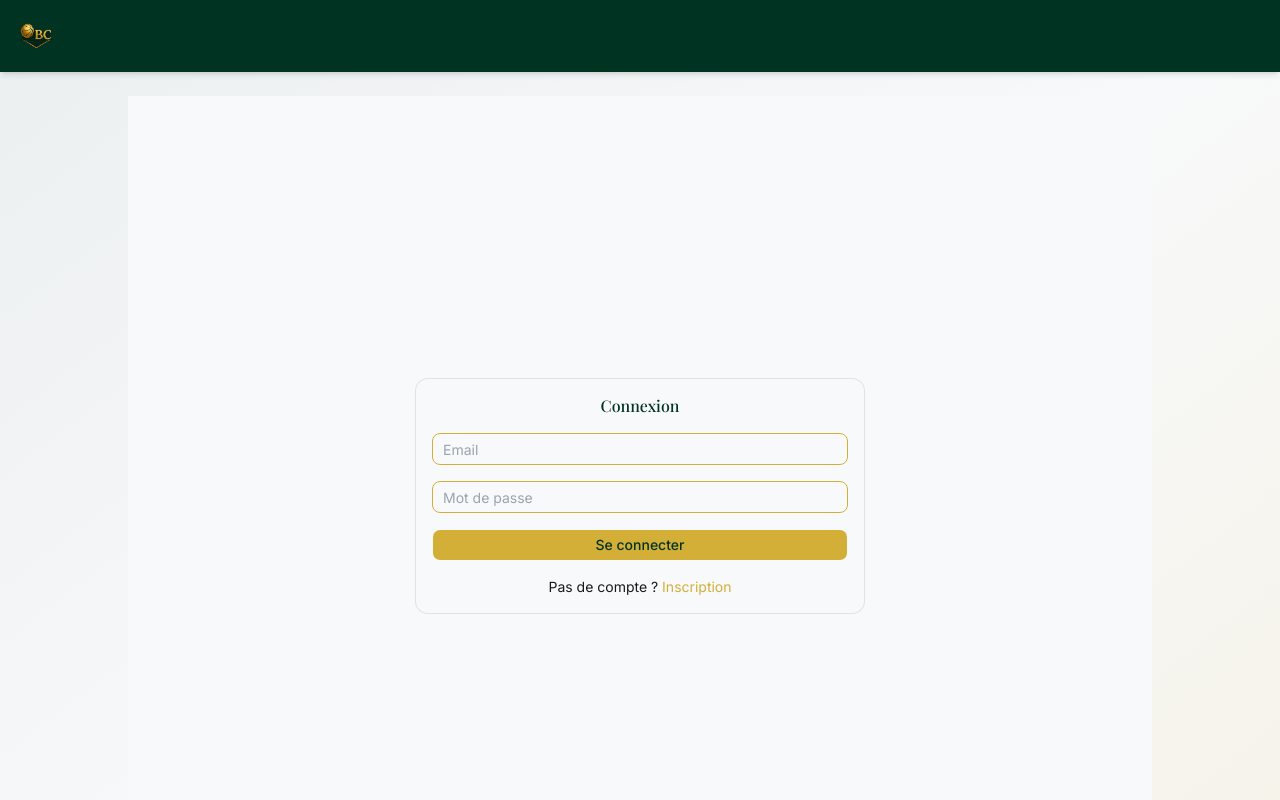
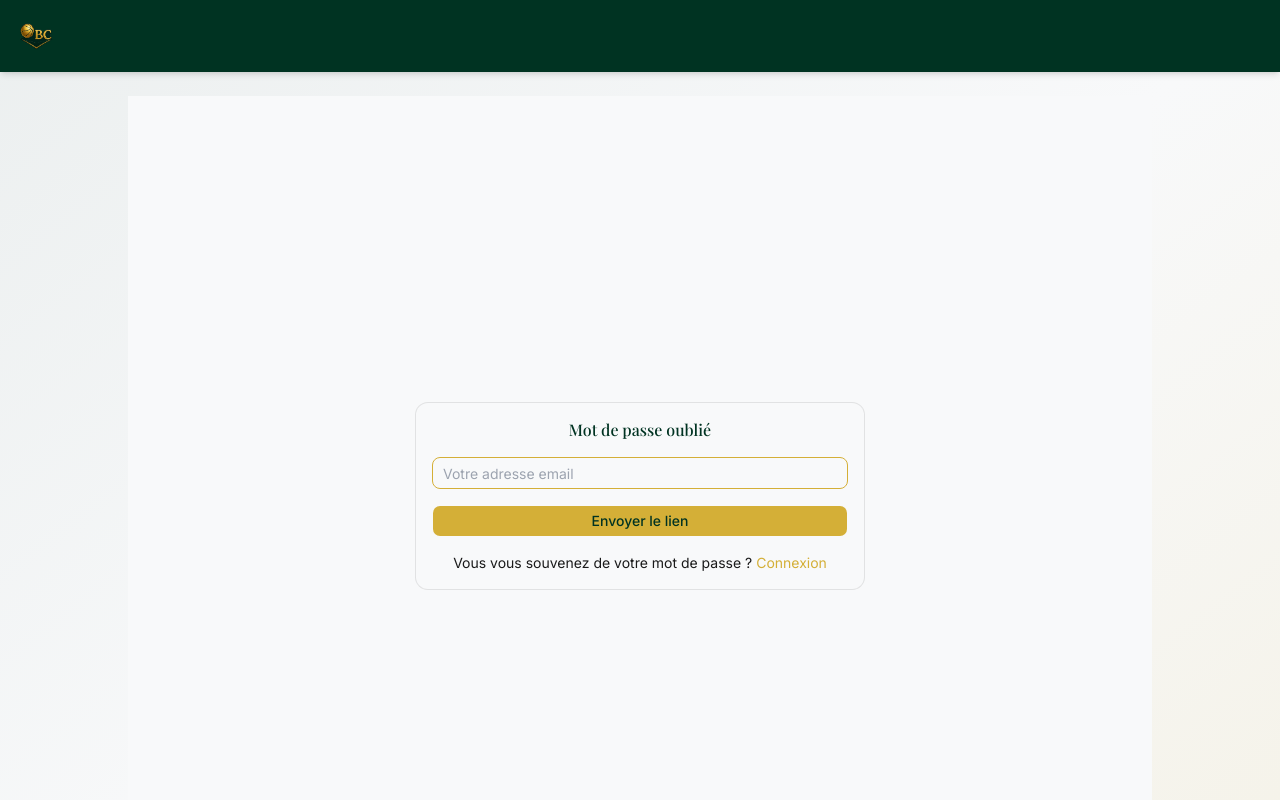
Before and after one commit to Yao-DPK/obc-app-front1, a React (Vite) app: page /forgot-password in a window 1280 px wide. Before the commit this address led to /login. Shown: the top 800 px of the page. Built offline with nearby package versions, Linux system fonts and the light colour scheme.

Commit message:
Mise en place de la foonctionnalité de changement de mot de passe

```diff
--- a/src/AppRouter.tsx
+++ b/src/AppRouter.tsx
@@ -9,6 +9,8 @@ import ManageAdmins from "./pages/super_admin/ManageAdmins";
 import Unauthorized from "./pages/Unauthorized";
 import InscriptionJoueur from "./pages/InscriptionJoueur";
 import { useEffect } from "react";
+import ForgotPassword from "./pages/ForgotPassword";
+import ResetPassword from "./pages/ResetPassword";
 
 interface ProtectedRouteProps {
   allowedRoles?: string[];
@@ -41,6 +43,8 @@ export function AppRouter() {
         <Route path="/login" element={<Login />} />
         <Route path="/register" element={<InscriptionJoueur />} />
         <Route path="/unauthorized" element={<Unauthorized />} />
+        <Route path="/forgot-password" element={<ForgotPassword />} />
+        <Route path="/reset-password" element={<ResetPassword />} />
       </Route>
 
       {/* Routes privées */}
--- /dev/null
+++ b/src/pages/ForgotPassword.tsx
@@ -0,0 +1,97 @@
+// src/pages/ForgotPassword.tsx
+import { useState } from 'react';
+import { Link } from 'react-router-dom';
+import { useForm } from 'react-hook-form';
+import { zodResolver } from '@hookform/resolvers/zod';
+import { z } from 'zod';
+import { toast } from 'sonner';
+import api from '../lib/axios';
+import { Card, CardContent, CardHeader, CardTitle } from '../components/ui/card';
+import { Input } from '../components/ui/input';
+import { Button } from '../components/ui/button';
+
+const forgotPasswordSchema = z.object({
+  email: z.string().email('Email invalide'),
+});
+
+type ForgotPasswordData = z.infer<typeof forgotPasswordSchema>;
+
+export default function ForgotPassword() {
+  const [isLoading, setIsLoading] = useState(false);
+  const [submitted, setSubmitted] = useState(false);
+
+  const {
+    register,
+    handleSubmit,
+    formState: { errors },
+  } = useForm<ForgotPasswordData>({
+    resolver: zodResolver(forgotPasswordSchema),
+  });
+
+  const onSubmit = async (data: ForgotPasswordData) => {
+    setIsLoading(true);
+    try {
+      await api.post('/api/auth/forgot-password', { email: data.email });
+      setSubmitted(true);
+      toast.success('Email envoyé avec les instructions');
+    } catch (err: any) {
+      toast.error(err.response?.data?.message || 'Erreur lors de l\'envoi');
+    } finally {
+      setIsLoading(false);
+    }
+  };
+
+  if (submitted) {
+    return (
+      <div className="min-h-screen flex items-center justify-center bg-background">
+        <Card className="w-full max-w-md">
+          <CardHeader>
+            <CardTitle className="text-center text-primary">Email envoyé</CardTitle>
+          </CardHeader>
+          <CardContent>
+            <p className="text-center mb-4">
+              Si un compte existe avec cet email, vous recevrez un lien pour réinitialiser votre mot de passe.
+            </p>
+            <Link to="/login" className="text-secondary hover:underline block text-center">
+              Retour à la connexion
+            </Link>
+          </CardContent>
+        </Card>
+      </div>
+    );
+  }
+
+  return (
+    <div className="min-h-screen flex items-center justify-center bg-background">
+      <Card className="w-full max-w-md">
+        <CardHeader>
+          <CardTitle className="text-center text-primary">Mot de passe oublié</CardTitle>
+        </CardHeader>
+        <CardContent>
+          <form onSubmit={handleSubmit(onSubmit)} className="space-y-4">
+            <div>
+              <Input
+                type="email"
+                placeholder="Votre adresse email"
+                {...register('email')}
+                disabled={isLoading}
+              />
+              {errors.email && (
+                <p className="text-red-500 text-sm mt-1">{errors.email.message}</p>
+              )}
+            </div>
+            <Button type="submit" className="w-full bg-secondary text-primary hover:bg-secondary/90" disabled={isLoading}>
+              {isLoading ? 'Envoi en cours...' : 'Envoyer le lien'}
+            </Button>
+            <p className="text-center text-sm">
+              Vous vous souvenez de votre mot de passe ?{' '}
+              <Link to="/login" className="text-secondary hover:underline">
+                Connexion
+              </Link>
+            </p>
+          </form>
+        </CardContent>
+      </Card>
+    </div>
+  );
+}
--- a/src/pages/Login.tsx
+++ b/src/pages/Login.tsx
@@ -62,6 +62,12 @@ export default function Login() {
                 Inscription
               </Link>
             </p>
+            <p className="text-center text-sm">
+              Mot de passe oublié ?{' '}
+              <Link to="/forgot-password" className="text-secondary hover:underline">
+                Réinitialiser
+              </Link>
+            </p>
           </form>
         </CardContent>
       </Card>
--- /dev/null
+++ b/src/pages/ResetPassword.tsx
@@ -0,0 +1,127 @@
+// src/pages/ResetPassword.tsx
+import { useState, useEffect } from 'react';
+import { useNavigate, useSearchParams, Link } from 'react-router-dom';
+import { useForm } from 'react-hook-form';
+import { z } from 'zod';
+import { toast } from 'sonner';
+import api from '../lib/axios';
+import { Card, CardContent, CardHeader, CardTitle } from '../components/ui/card';
+import { Input } from '../components/ui/input';
+import { Button } from '../components/ui/button';
+
+const resetPasswordSchema = z.object({
+  password: z.string().min(6, 'Au moins 6 caractères'),
+  confirmPassword: z.string().min(6, 'Au moins 6 caractères'),
+}).refine((data) => data.password === data.confirmPassword, {
+  message: 'Les mots de passe ne correspondent pas',
+  path: ['confirmPassword'],
+});
+
+type ResetPasswordData = z.infer<typeof resetPasswordSchema>;
+
+export default function ResetPassword() {
+  const [searchParams] = useSearchParams();
+  const token = searchParams.get('token');
+  const navigate = useNavigate();
+  const [isLoading, setIsLoading] = useState(false);
+  const [validToken, setValidToken] = useState<boolean | null>(null);
+
+  const {
+    register,
+    handleSubmit,
+    formState: { errors },
+  } = useForm<ResetPasswordData>();
+
+  useEffect(() => {
+    if (!token) {
+      setValidToken(false);
+      return;
+    }
+    // Optionnel : vérifier la validité du token auprès du backend
+    setValidToken(true);
+  }, [token]);
+
+  const onSubmit = async (data: ResetPasswordData) => {
+    if (!token) {
+      toast.error('Token manquant');
+      return;
+    }
+    setIsLoading(true);
+    try {
+      await api.post('/api/auth/reset-password', {
+        token,
+        newPassword: data.password,
+      });
+      toast.success('Mot de passe modifié avec succès');
+      navigate('/login');
+    } catch (err: any) {
+      toast.error(err.response?.data?.message || 'Erreur lors de la réinitialisation');
+    } finally {
+      setIsLoading(false);
+    }
+  };
+
+  if (validToken === false) {
+    return (
+      <div className="min-h-screen flex items-center justify-center bg-background">
+        <Card className="w-full max-w-md">
+          <CardHeader>
+            <CardTitle className="text-center text-primary">Lien invalide</CardTitle>
+          </CardHeader>
+          <CardContent>
+            <p className="text-center mb-4">
+              Le lien de réinitialisation est manquant ou invalide.
+            </p>
+            <Link to="/forgot-password" className="text-secondary hover:underline block text-center">
+              Demander un nouveau lien
+            </Link>
+          </CardContent>
+        </Card>
+      </div>
+    );
+  }
+
+  return (
+    <div className="min-h-screen flex items-center justify-center bg-background">
+      <Card className="w-full max-w-md">
+        <CardHeader>
+          <CardTitle className="text-center text-primary">Nouveau mot de passe</CardTitle>
+        </CardHeader>
+        <CardContent>
+          <form onSubmit={handleSubmit(onSubmit)} className="space-y-4">
+            <div>
+              <Input
+                type="password"
+                placeholder="Nouveau mot de passe"
+                {...register('password')}
+                disabled={isLoading}
+              />
+              {errors.password && (
+                <p className="text-red-500 text-sm mt-1">{errors.password.message}</p>
+              )}
+            </div>
+            <div>
+              <Input
+                type="password"
+                placeholder="Confirmer le mot de passe"
+                {...register('confirmPassword')}
+                disabled={isLoading}
+              />
+              {errors.confirmPassword && (
+                <p className="text-red-500 text-sm mt-1">{errors.confirmPassword.message}</p>
+              )}
+            </div>
+            <Button type="submit" className="w-full bg-secondary text-primary hover:bg-secondary/90" disabled={isLoading}>
+              {isLoading ? 'Modification en cours...' : 'Modifier le mot de passe'}
+            </Button>
+            <p className="text-center text-sm">
+              <Link to="/login" className="text-secondary hover:underline">
+                Retour à la connexion
+              </Link>
+            </p>
+          </form>
+        </CardContent>
+      </Card>
+    </div>
+  );
+}
```
Also changed, not shown: 1 other file (tests, documents, lock files or other folders).
